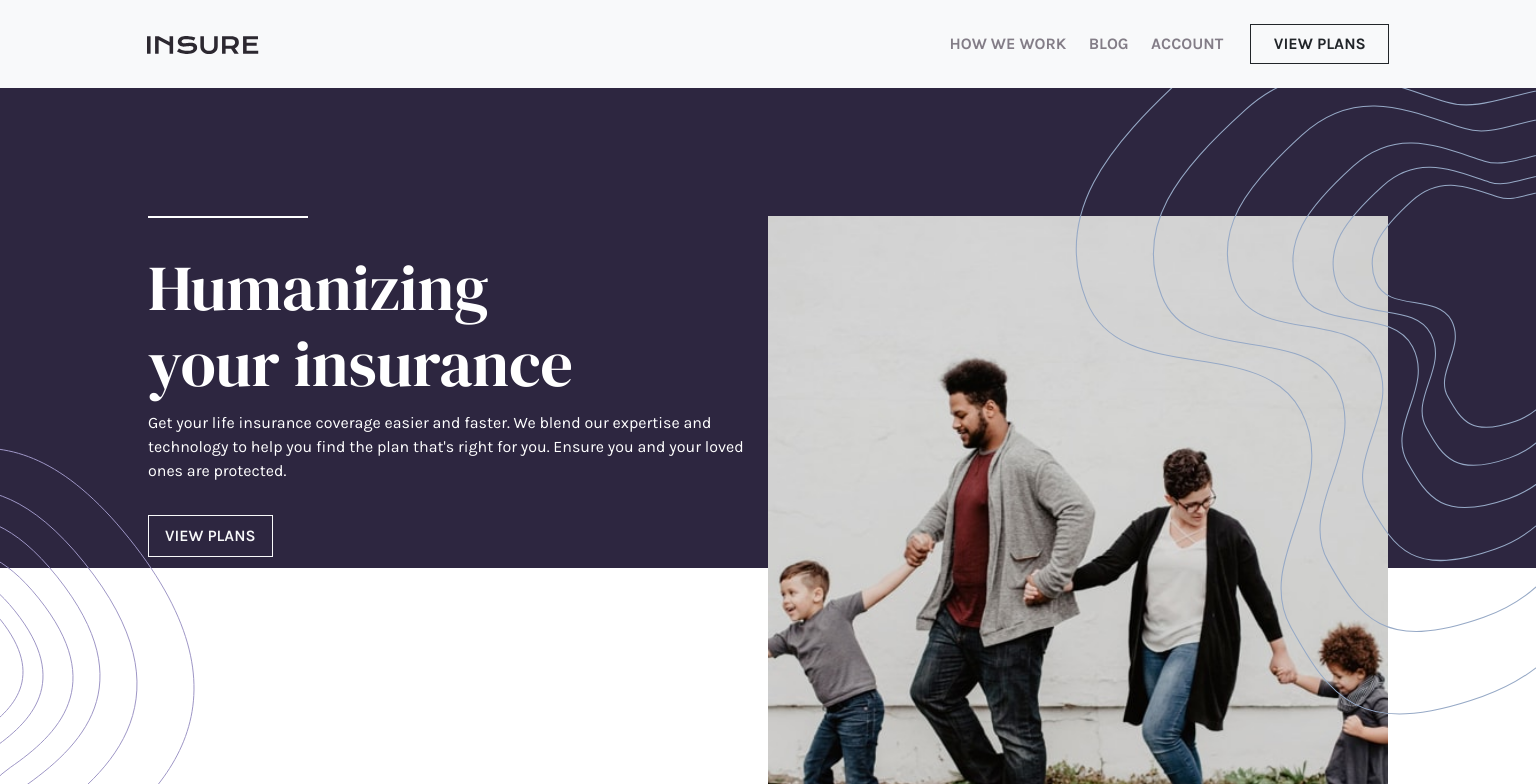
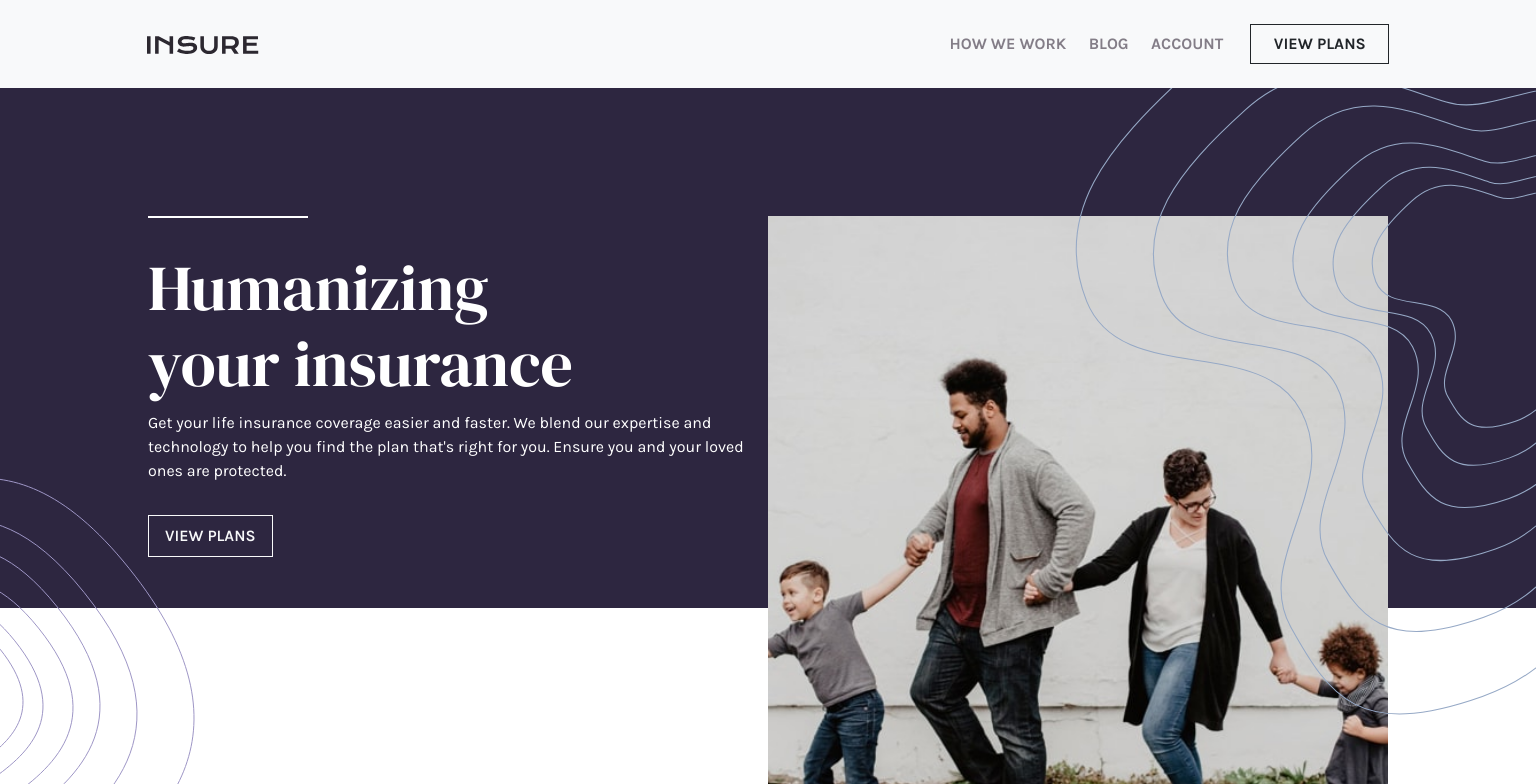
Before and after one commit to Sithu-Aung-Khant/insure-landing-page, a React (Vite) app: page / in a window 1536 px wide. Shown: the top 784 px of the page. Built offline with nearby package versions, Linux system fonts and the light colour scheme; the HTML template or start-up script is replaced by a standard one.

Commit message:
update height of the intro page

```diff
--- a/src/components/intro/intro.css
+++ b/src/components/intro/intro.css
@@ -53,7 +53,7 @@
 
 @media only screen and (min-width: 1440px) {
   .intro {
-    height: 60vh;
+    height: 65vh;
     padding: 5rem 7rem;
   }
   .copy .display-3 {
```
